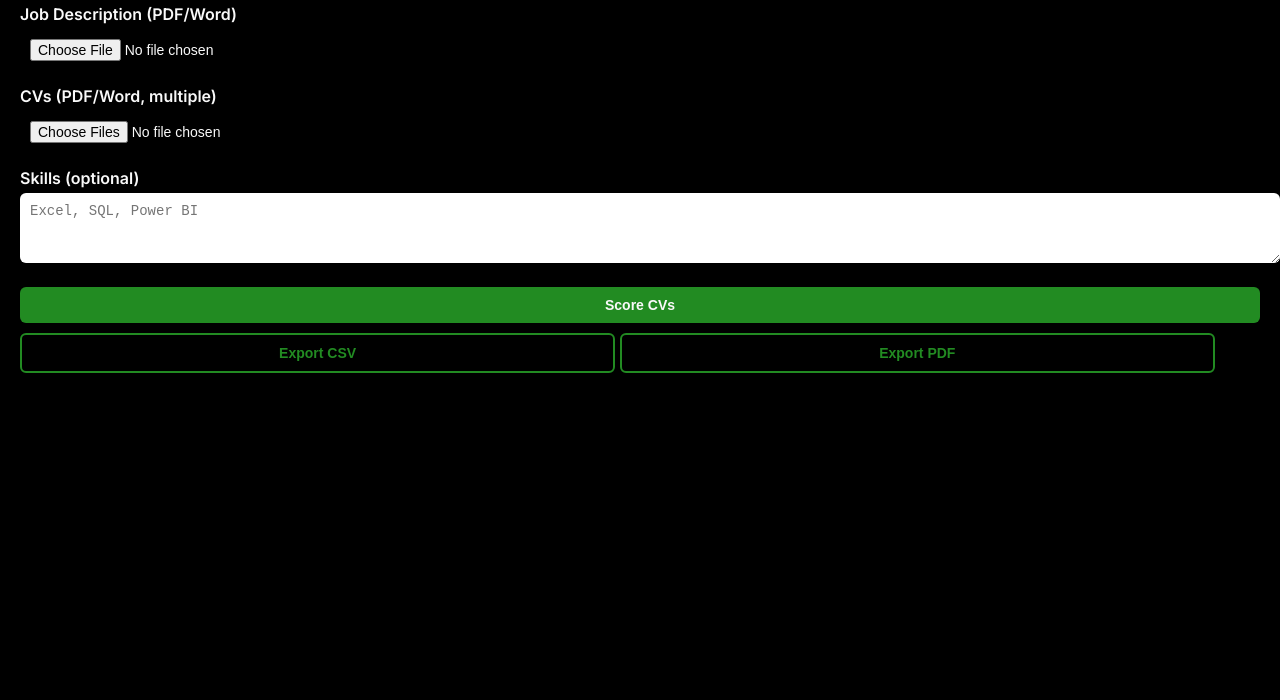
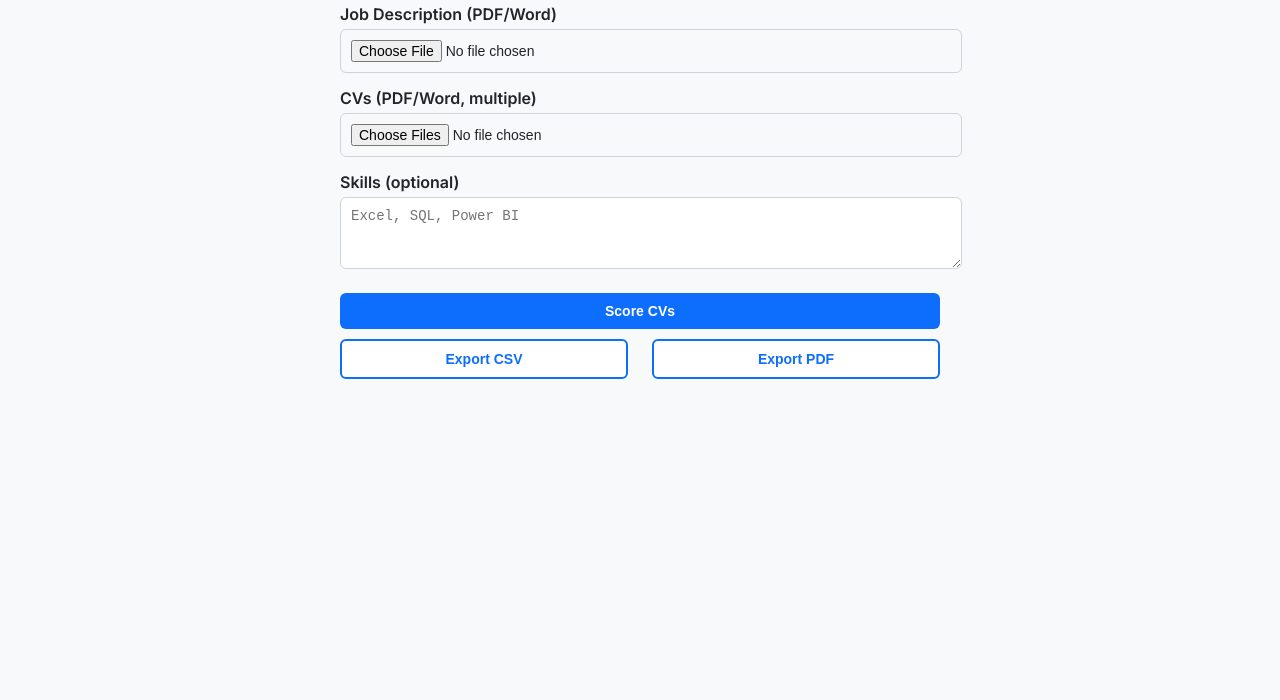
Before and after one commit to akwatson194/cv-scorer, a website: page public/index.html in a window 1280 px wide. Shown: the part 100-800 px from the top of the page. Drawn offline with nearby package versions, Linux system fonts and the light colour scheme.

Commit message:
Update index.html

```diff
--- a/public/index.html
+++ b/public/index.html
@@ -6,16 +6,17 @@
 <link href="https://fonts.googleapis.com/css2?family=Inter:wght@400;600&display=swap" rel="stylesheet">
 <style>
 :root {
-  --primary-color: #228B22; /* Forest Green */
-  --bg-color: #000000;
-  --card-bg: #1a1a1a;
-  --text-color: #f9f9f9;
-  --text-muted: #a1a1a1;
-  --skill-no: #ef4444;
+  --primary-color: #0d6efd; /* Teamtailor-style blue accent */
+  --accent-color: #20c997; /* secondary accent green */
+  --bg-light: #f8f9fa;
+  --card-bg: #ffffff;
+  --text-color: #212529;
+  --text-muted: #6c757d;
+  --skill-no: #dc3545;
 }
 body {
   font-family: 'Inter', sans-serif;
-  background: var(--bg-color);
+  background: var(--bg-light);
   color: var(--text-color);
   margin:0;
   padding:0 20px;
@@ -37,18 +38,22 @@ input, textarea, button {
   margin-top:5px;
   padding:10px;
   border-radius:6px;
-  border:none;
+  border:1px solid #ced4da;
   font-size:14px;
 }
 textarea { resize: vertical; min-height:50px; }
 button#submitBtn {
   background: var(--primary-color);
-  color: var(--text-color);
+  color: #fff;
   font-weight:600;
   margin-top:20px;
+  border:none;
+  transition:0.2s;
 }
+button#submitBtn:hover { background: var(--accent-color); }
+
 button.export {
-  background: transparent;
+  background: var(--card-bg);
   border: 2px solid var(--primary-color);
   color: var(--primary-color);
   font-weight:600;
@@ -57,25 +62,27 @@ button.export {
   display:inline-block;
   border-radius:6px;
   cursor:pointer;
+  transition:0.2s;
 }
 button.export:hover {
   background: var(--primary-color);
-  color: var(--text-color);
+  color: #fff;
 }
+
 .card {
   background: var(--card-bg);
   padding:20px;
   margin:20px 0;
   border-radius:12px;
-  box-shadow:0 6px 18px rgba(0,0,0,0.5);
+  box-shadow:0 4px 12px rgba(0,0,0,0.08);
 }
 .flex-row { display:flex; gap:20px; flex-wrap:wrap; }
 .flex-col { flex:1; }
 .skill-chip { display:block; padding:6px 10px; margin:3px 0; border-radius:14px; font-size:13px; color:white; }
 .skill-yes { background: var(--primary-color); }
 .skill-no { background: var(--skill-no); }
-.progress-bar { height:14px; border-radius:6px; background:#333; margin-top:6px; }
-.progress-fill { height:14px; border-radius:6px; background: var(--primary-color); transition: width 0.4s; }
+.progress-bar { height:14px; border-radius:6px; background:#e9ecef; margin-top:6px; }
+.progress-fill { height:14px; border-radius:6px; background: var(--accent-color); transition: width 0.4s; }
 .badge { font-size:18px; margin-left:5px; }
 .summary { color: var(--text-muted); font-size:14px; line-height:1.4; }
 </style>
@@ -84,6 +91,7 @@ button.export:hover {
 
 <h1>CV Scorer Dashboard</h1>
 
+<div style="max-width:600px; margin:auto;">
 <label>Job Description (PDF/Word)</label>
 <input type="file" id="jdFile" accept=".pdf,.doc,.docx">
 
@@ -94,11 +102,14 @@ button.export:hover {
 <textarea id="skills" placeholder="Excel, SQL, Power BI"></textarea>
 
 <button id="submitBtn">Score CVs</button>
+</div>
 
 <div id="result"></div>
 
+<div style="max-width:600px; margin:auto; display:flex; justify-content:space-between;">
 <button class="export" id="exportCSV">Export CSV</button>
 <button class="export" id="exportPDF">Export PDF</button>
+</div>
 
 <script src="https://cdnjs.cloudflare.com/ajax/libs/jspdf/2.5.1/jspdf.umd.min.js"></script>
 <script src="https://cdnjs.cloudflare.com/ajax/libs/jspdf-autotable/3.5.28/jspdf.plugin.autotable.min.js"></script>
@@ -107,9 +118,7 @@ const submitBtn = document.getElementById("submitBtn");
 const resultDiv = document.getElementById("result");
 let lastResults = null;
 
-function capitalizeWords(str){
-  return str.replace(/\b\w/g, c=>c.toUpperCase());
-}
+function capitalizeWords(str){ return str.replace(/\b\w/g, c=>c.toUpperCase()); }
 
 submitBtn.addEventListener("click", async () => {
   const jdInput = document.getElementById("jdFile");
@@ -135,16 +144,13 @@ submitBtn.addEventListener("click", async () => {
     if (!data.results) { resultDiv.innerHTML="<p>No results returned</p>"; return; }
 
     const sortedResults = data.results.sort((a,b) => b.jdMatchScore - a.jdMatchScore);
+    resultDiv.innerHTML = "";
 
-    resultDiv.innerHTML = "";
     sortedResults.forEach((cv,index)=>{
       const card = document.createElement("div");
       card.className = "card";
-
       let badge = "";
-      if(index===0) badge="🏆";
-      else if(index===1) badge="🥈";
-      else if(index===2) badge="🥉";
+      if(index===0) badge="🏆"; else if(index===1) badge="🥈"; else if(index===2) badge="🥉";
       card.innerHTML += `<h2>${cv.filename}<span class="badge">${badge}</span></h2>`;
 
       const sortedSkills = cv.skills.sort((a,b)=>b.score - a.score);
@@ -156,16 +162,9 @@ submitBtn.addEventListener("click", async () => {
         if(i<5) leftCol += `<div class="skill-chip ${cls}">${skillName}</div>`;
         else rightCol += `<div class="skill-chip ${cls}">${skillName}</div>`;
       });
-      if(sortedSkills.length>10){
-        rightCol += `<div style="font-size:12px; color:#888">+${sortedSkills.length-10} more</div>`;
-      }
+      if(sortedSkills.length>10) rightCol += `<div style="font-size:12px; color:#6c757d">+${sortedSkills.length-10} more</div>`;
 
-      card.innerHTML += `
-      <div class="flex-row" style="margin-top:15px;">
-        <div class="flex-col">${leftCol}${rightCol}</div>
-        <div class="flex-col summary">${cv.summary}</div>
-      </div>
-      `;
+      card.innerHTML += `<div class="flex-row" style="margin-top:15px;"><div class="flex-col">${leftCol}${rightCol}</div><div class="flex-col summary">${cv.summary}</div></div>`;
 
       const percent = (cv.jdMatchScore/5)*100;
       card.innerHTML += `<div style="margin-top:12px; font-weight:600;">Job Description Match: ${cv.jdMatchScore}/5</div>`;
@@ -180,7 +179,7 @@ submitBtn.addEventListener("click", async () => {
   }
 });
 
-// CSV & PDF export remain same as previous code
+// CSV & PDF export functions same as before
 document.getElementById("exportCSV").addEventListener("click", ()=>{
   if(!lastResults) return alert("No results");
   const rows=[];
```
